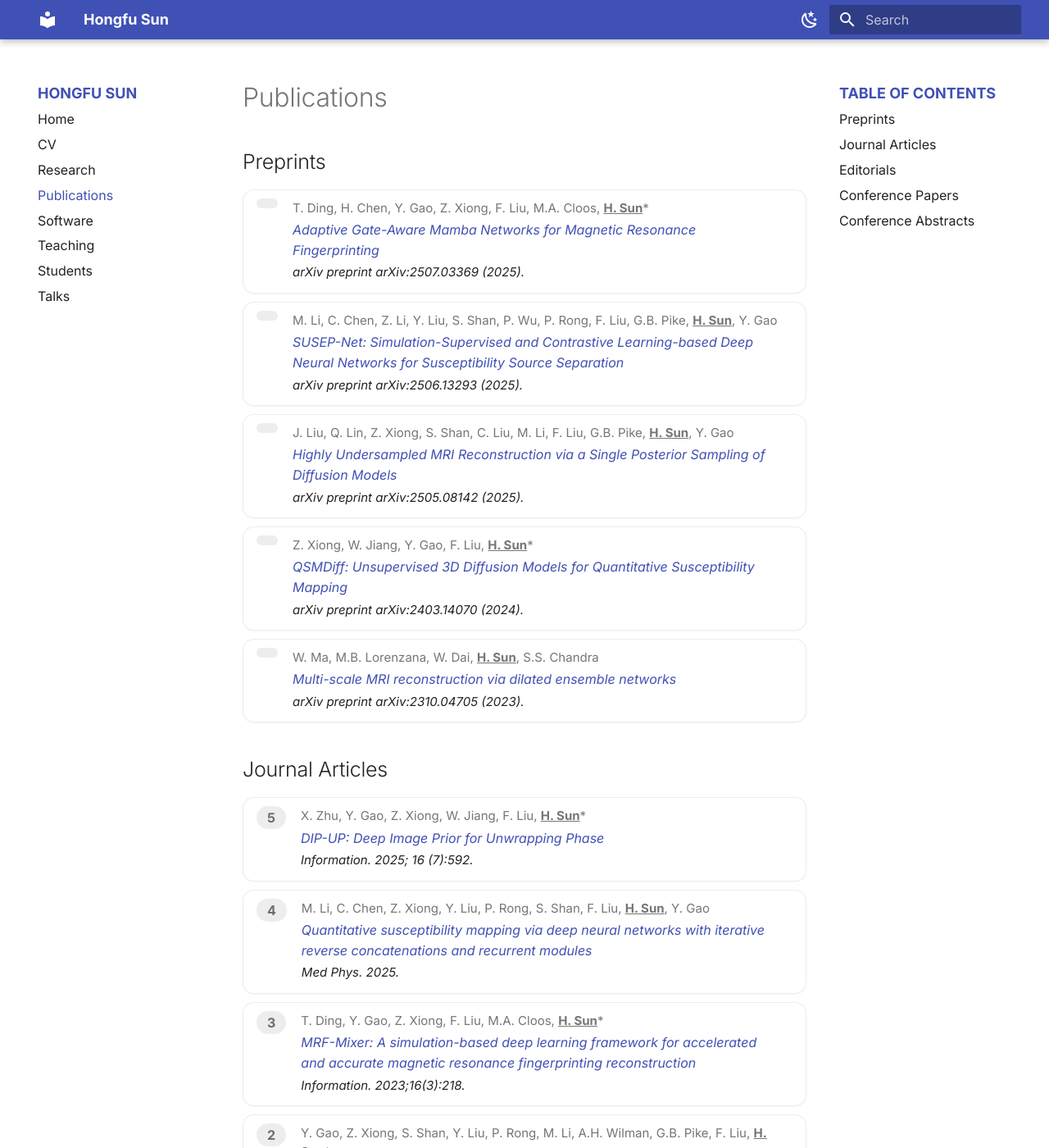
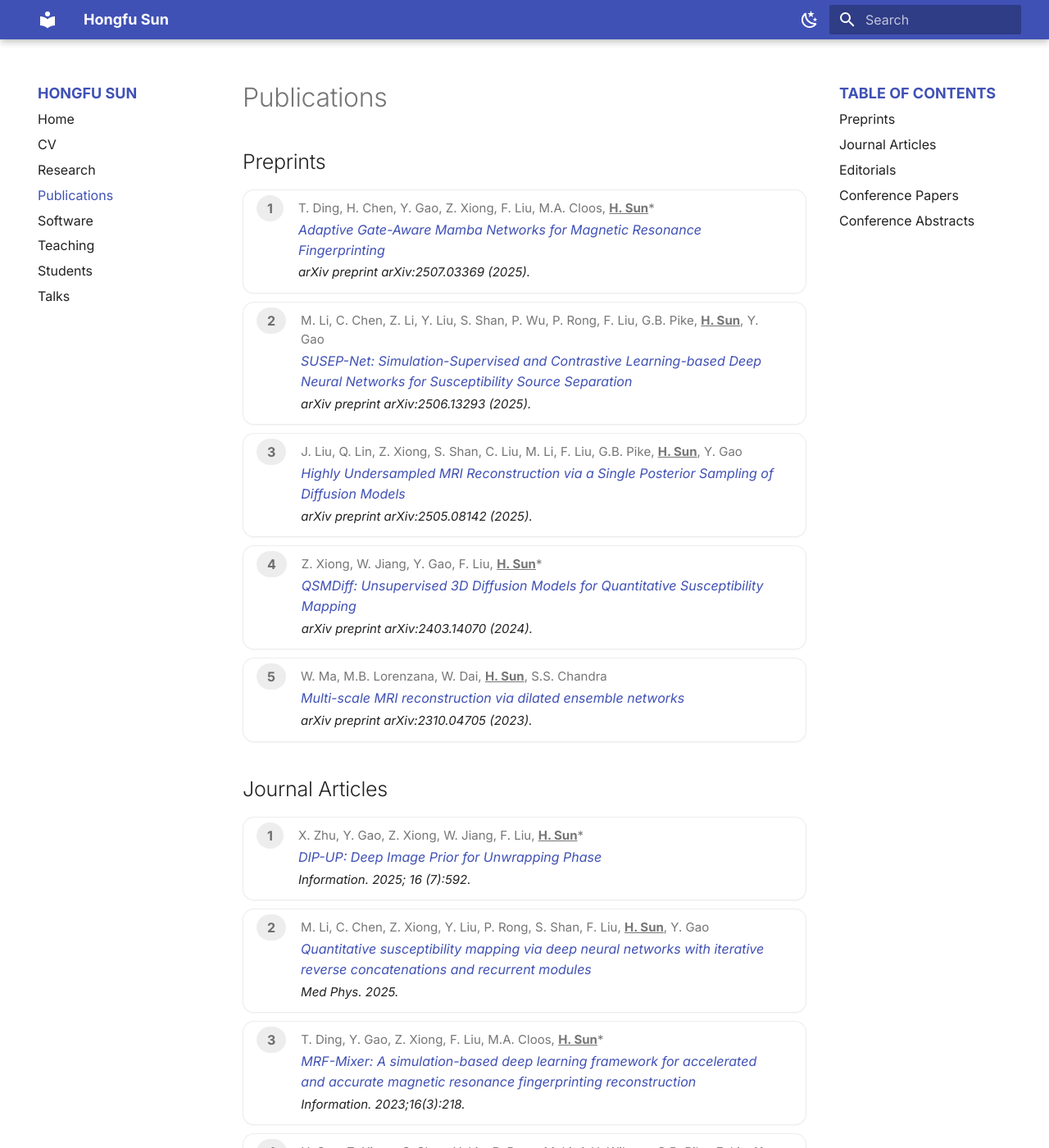
Before and after one commit to sunhongfu/sunhongfu.github.io, an MkDocs documentation site: the page built from docs/publications.md, in a window 1280 px wide and 1400 px high. Shown: the whole window at 82% size. Built offline with MkDocs 1.6.1 and Material for MkDocs 9.7.7, drawn with Linux system fonts in a browser that asks for light colours; some of the changed text lies outside the part shown.

Commit message:
update counter

```diff
--- a/docs/assets/extra.css
+++ b/docs/assets/extra.css
@@ -172,13 +172,15 @@
 @media (min-width: 900px) {
   .cv-list { gap: 0.5rem; }
 }
-
 /* ===== Publications: clean card layout (separated lines) ===== */
 .pub-list {
   display: grid;
   grid-template-columns: 1fr;
   gap: 1rem;
   margin-top: .75rem;
+
+  /* reset numbering counter */
+  counter-reset: pub-counter;
 }
 
 @media (min-width: 900px) {
@@ -197,13 +199,18 @@
   background: var(--md-default-bg-color);
   box-shadow: 0 1px 2px rgba(0,0,0,.04);
   transition: box-shadow .2s ease, transform .05s ease;
+
+  /* increment the counter for each card */
+  counter-increment: pub-counter;
 }
 
 .pub-card:hover {
   box-shadow: 0 6px 18px rgba(0,0,0,.06);
 }
 
-.pub-number, .pub-num {
+/* Automatic numbering */
+.pub-number, .pub-num::before {
+  content: counter(pub-counter);
   align-self: start;
   justify-self: center;
   font-weight: 600;
@@ -273,7 +280,6 @@
   border-radius: 999px;
   white-space: nowrap;
 }
-
 
 /* ===== Software cards ===== */
 .software-list {
--- a/docs/publications.md
+++ b/docs/publications.md
@@ -54,7 +54,7 @@
 
 <div class="pub-list">
 <div class="pub-card">
-  <div class="pub-num">5</div>
+  <div class="pub-num"></div>
   <div class="pub-details">
     <div class="pub-authors">X. Zhu, Y. Gao, Z. Xiong, W. Jiang, F. Liu, <span class="me">H. Sun</span>*</div>
     <div class="pub-title"><a href="https://doi.org/10.3390/info16070592" target="_blank" rel="noopener"><i>DIP-UP: Deep Image Prior for Unwrapping Phase</i></a></div>
@@ -62,7 +62,7 @@
     </div>
 </div>
 <div class="pub-card">
-  <div class="pub-num">4</div>
+  <div class="pub-num"></div>
   <div class="pub-details">
     <div class="pub-authors">M. Li, C. Chen, Z. Xiong, Y. Liu, P. Rong, S. Shan, F. Liu, <span class="me">H. Sun</span>, Y. Gao</div>
     <div class="pub-title"><a href="https://doi.org/10.1002/mp.17747" target="_blank" rel="noopener"><i>Quantitative susceptibility mapping via deep neural networks with iterative reverse concatenations and recurrent modules</i></a></div>
@@ -70,7 +70,7 @@
     </div>
 </div>
 <div class="pub-card">
-  <div class="pub-num">3</div>
+  <div class="pub-num"></div>
   <div class="pub-details">
     <div class="pub-authors">T. Ding, Y. Gao, Z. Xiong, F. Liu, M.A. Cloos, <span class="me">H. Sun</span>*</div>
     <div class="pub-title"><a href="https://doi.org/10.3390/info16030218" target="_blank" rel="noopener"><i>MRF-Mixer: A simulation-based deep learning framework for accelerated and accurate magnetic resonance fingerprinting reconstruction</i></a></div>
@@ -78,7 +78,7 @@
     </div>
 </div>
 <div class="pub-card">
-  <div class="pub-num">2</div>
+  <div class="pub-num"></div>
   <div class="pub-details">
     <div class="pub-authors">Y. Gao, Z. Xiong, S. Shan, Y. Liu, P. Rong, M. Li, A.H. Wilman, G.B. Pike, F. Liu, <span class="me">H. Sun</span>*</div>
     <div class="pub-title"><a href="https://doi.org/10.1016/j.media.2024.103160" target="_blank" rel="noopener"><i>Plug-and-Play Latent Feature Editing for Orientation-Adaptive Quantitative Susceptibility Mapping Neural Networks</i></a></div>
@@ -86,7 +86,7 @@
     </div>
 </div>
 <div class="pub-card">
-  <div class="pub-num">1</div>
+  <div class="pub-num"></div>
   <div class="pub-details">
     <div class="pub-authors">Z. Xiong, Y. Gao, Y. Liu, A. Fazlollahi, P. Nestor, F. Liu, <span class="me">H. Sun</span>*</div>
     <div class="pub-title"><a href="https://doi.org/10.1016/j.neuroimage.2024.120583" target="_blank" rel="noopener"><i>Quantitative Susceptibility Mapping through Model-based Deep Image Prior (MoDIP)</i></a></div>
@@ -94,7 +94,7 @@
     </div>
 </div>
 <div class="pub-card">
-  <div class="pub-num">0</div>
+  <div class="pub-num"></div>
   <div class="pub-details">
     <div class="pub-authors">H. Askari, Y. Latif, <span class="me">H. Sun</span>*</div>
     <div class="pub-title"><a href="https://doi.org/10.1007/s10994-023-06357-2" target="_blank" rel="noopener"><i>MapFlow: Latent Transition Via Normalizing Flow for Unsupervised Domain Adaptation</i></a></div>
@@ -102,7 +102,7 @@
     </div>
 </div>
 <div class="pub-card">
-  <div class="pub-num">9</div>
+  <div class="pub-num"></div>
   <div class="pub-details">
     <div class="pub-authors">Z. Dai, Z. Yang, Z. Li, M. Li, <span class="me">H. Sun</span>, Z. Zhuang, W. Yang, Z. Hu, X. Chen, D. Lin, X. Wu</div>
     <div class="pub-title"><a href="https://doi.org/10.3389/fneur.2023.1148878" target="_blank" rel="noopener"><i>Increased glymphatic system activity in patients with mild traumatic brain injury</i></a></div>
@@ -110,7 +110,7 @@
     </div>
 </div>
 <div class="pub-card">
-  <div class="pub-num">8</div>
+  <div class="pub-num"></div>
   <div class="pub-details">
     <div class="pub-authors">S. Shan, Y. Gao, P.Z.Y. Liu, B. Whelan, <span class="me">H. Sun</span>, B. Dong, F. Liu, D.E.J. Waddington</div>
     <div class="pub-title"><a href="https://doi.org/10.1002/mrm.29684" target="_blank" rel="noopener"><i>Distortion-Corrected Image Reconstruction with Deep Learning on an MRI-Linac</i></a></div>
@@ -118,7 +118,7 @@
     </div>
 </div>
 <div class="pub-card">
-  <div class="pub-num">7</div>
+  <div class="pub-num"></div>
   <div class="pub-details">
     <div class="pub-authors">Z. Xiong, Y. Gao, F. Liu, <span class="me">H. Sun</span>*</div>
     <div class="pub-title"><a href="https://doi.org/10.1016/j.neuroimage.2022.119842" target="_blank" rel="noopener"><i>Affine Transformation Edited and Refined Deep Neural Network for Quantitative Susceptibility Mapping</i></a></div>
@@ -126,7 +126,7 @@
     </div>
 </div>
 <div class="pub-card">
-  <div class="pub-num">6</div>
+  <div class="pub-num"></div>
   <div class="pub-details">
     <div class="pub-authors">N. Nathoo, M. Gee, K. Nelles, J. Burt, <span class="me">H. Sun</span>, P. Seres, A.H. Wilman, C. Beaulieu, F. Ba, R. Camicioli</div>
     <div class="pub-title"><a href="https://doi.org/10.1017/cjn.2022.316" target="_blank" rel="noopener"><i>Quantitative susceptibility mapping changes relate to gait issues in Parkinson’s Disease</i></a></div>
@@ -134,7 +134,7 @@
     </div>
 </div>
 <div class="pub-card">
-  <div class="pub-num">5</div>
+  <div class="pub-num"></div>
   <div class="pub-details">
     <div class="pub-authors">R. Yang, M. Hamilton, <span class="me">H. Sun</span>, K. Rawji, S. Sarkar, R. Mirzaei, G.B. Pike, W. Yong, J.F. Dunn</div>
     <div class="pub-title"><a href="https://doi.org/10.1007/s00262-022-03297-z" target="_blank" rel="noopener"><i>Detecting monocyte trafficking in an animal model of glioblastoma using R2* and quantitative susceptibility mapping</i></a></div>
@@ -142,7 +142,7 @@
     </div>
 </div>
 <div class="pub-card">
-  <div class="pub-num">4</div>
+  <div class="pub-num"></div>
   <div class="pub-details">
     <div class="pub-authors">D. Nakhid, C. McMorris, <span class="me">H. Sun</span>, W.B. Gibbard, C. Tortorelli, C. Lebel</div>
     <div class="pub-title"><a href="https://doi.org/10.1111/acer.14928" target="_blank" rel="noopener"><i>Brain Volume and Magnetic Susceptibility Differences in Children and Adolescents with Prenatal Alcohol Exposure</i></a></div>
@@ -150,7 +150,7 @@
     </div>
 </div>
 <div class="pub-card">
-  <div class="pub-num">3</div>
+  <div class="pub-num"></div>
   <div class="pub-details">
     <div class="pub-authors">A. De, <span class="me">H. Sun</span>, D.J. Emery, K.C. Butcher, A.H. Wilman</div>
     <div class="pub-title"><a href="https://doi.org/10.1016/j.mri.2022.06.010" target="_blank" rel="noopener"><i>Quantitative susceptibility-weighted imaging in presence of strong susceptibility sources: Application to hemorrhage</i></a></div>
@@ -158,7 +158,7 @@
     </div>
 </div>
 <div class="pub-card">
-  <div class="pub-num">2</div>
+  <div class="pub-num"></div>
   <div class="pub-details">
     <div class="pub-authors">Y. Gao, Z. Xiong, A. Fazlollahi, P.J. Nestor, V. Vegh, F. Nasrallah, C. Winter, G.B. Pike, S. Crozier, F. Liu, <span class="me">H. Sun</span>*</div>
     <div class="pub-title"><a href="https://doi.org/10.1016/j.neuroimage.2022.119410" target="_blank" rel="noopener"><i>Instant tissue field and magnetic susceptibility mapping from MRI raw phase using Laplacian enhanced deep neural networks</i></a></div>
@@ -166,7 +166,7 @@
     </div>
 </div>
 <div class="pub-card">
-  <div class="pub-num">1</div>
+  <div class="pub-num"></div>
   <div class="pub-details">
     <div class="pub-authors">X. Zhu, Y. Gao, F. Liu, S. Crozier, <span class="me">H. Sun</span>*</div>
     <div class="pub-title"><a href="https://doi.org/10.1016/j.zemedi.2022.08.001" target="_blank" rel="noopener"><i>BFRnet: A deep learning-based MR background field removal method for QSM of the brain containing significant pathological susceptibility sources</i></a></div>
@@ -174,7 +174,7 @@
     </div>
 </div>
 <div class="pub-card">
-  <div class="pub-num">0</div>
+  <div class="pub-num"></div>
   <div class="pub-details">
     <div class="pub-authors">D. Nakhid, C. McMorris, <span class="me">H. Sun</span>, B. Gibbard, C. Tortorelli, C. Lebel</div>
     <div class="pub-title"><a href="https://doi.org/10.3390/nu14112213" target="_blank" rel="noopener"><i>Brain iron and mental health symptoms in youth with and without prenatal alcohol exposure</i></a></div>
@@ -182,7 +182,7 @@
     </div>
 </div>
 <div class="pub-card">
-  <div class="pub-num">9</div>
+  <div class="pub-num"></div>
   <div class="pub-details">
     <div class="pub-authors">Z. Yang, D. Lin, X. Chen, J. Qiu, S. Li, R. Huang, Z. Yang, <span class="me">H. Sun</span>, Y. Liao, J. Xiao, Y.Y. Tang, X. Chen, S. Zhang, Z. Dai</div>
     <div class="pub-title"><a href="https://doi.org/10.3389/fmicb.2022.847836" target="_blank" rel="noopener"><i>Distinguishing COVID-19 from influenza pneumonia in the early stage through CT imaging and clinical features</i></a></div>
@@ -190,7 +190,7 @@
     </div>
 </div>
 <div class="pub-card">
-  <div class="pub-num">8</div>
+  <div class="pub-num"></div>
   <div class="pub-details">
     <div class="pub-authors">Y. Gao, M. Cloos, F. Liu, S. Crozier, G.B. Pike, <span class="me">H. Sun</span>*</div>
     <div class="pub-title"><a href="https://doi.org/10.1016/j.neuroimage.2021.118404" target="_blank" rel="noopener"><i>Accelerating quantitative susceptibility and R2* mapping using incoherent undersampling and deep neural network reconstruction</i></a></div>
@@ -198,7 +198,7 @@
     </div>
 </div>
 <div class="pub-card">
-  <div class="pub-num">7</div>
+  <div class="pub-num"></div>
   <div class="pub-details">
     <div class="pub-authors">X. Zhu, Y. Gao, F. Liu, S. Crozier, <span class="me">H. Sun</span>*</div>
     <div class="pub-title"><a href="https://doi.org/10.1016/j.zemedi.2021.06.004" target="_blank" rel="noopener"><i>Deep grey matter quantitative susceptibility mapping from small spatial coverages using deep learning</i></a></div>
@@ -206,7 +206,7 @@
     </div>
 </div>
 <div class="pub-card">
-  <div class="pub-num">6</div>
+  <div class="pub-num"></div>
   <div class="pub-details">
     <div class="pub-authors">Z. Yang, X. Chen, R. Huang, S. Li, D. Lin, Z. Yang, <span class="me">H. Sun</span>, G. Liu, J. Qiu, Y. Tang, J. Xiao, Y. Liao, X. Wu, R. Wu, X. Chen, Z. Dai</div>
     <div class="pub-title"><a href="https://doi.org/10.1186/s12879-020-05751-8" target="_blank" rel="noopener"><i>Atypical presentations of coronavirus disease 2019 (COVID-19) from onset to readmission</i></a></div>
@@ -214,7 +214,7 @@
     </div>
 </div>
 <div class="pub-card">
-  <div class="pub-num">5</div>
+  <div class="pub-num"></div>
   <div class="pub-details">
     <div class="pub-authors">X. Liu, J. Wang, <span class="me">H. Sun</span>, S.S.Chandra, S. Croziera, F. Liu</div>
     <div class="pub-title"><a href="https://doi.org/10.1016/j.mri.2020.12.019" target="_blank" rel="noopener"><i>On the regularization of feature fusion and mapping for fast MR multi-contrast imaging via iterative networks</i></a></div>
@@ -222,7 +222,7 @@
     </div>
 </div>
 <div class="pub-card">
-  <div class="pub-num">4</div>
+  <div class="pub-num"></div>
   <div class="pub-details">
     <div class="pub-authors">Y. Gao, X. Zhu, B.A. Moffat, R. Glarin, A.H. Wilman, G.B. Pike, S. Crozier, F. Liu, <span class="me">H. Sun</span>*</div>
     <div class="pub-title"><a href="https://doi.org/10.1002/nbm.4461" target="_blank" rel="noopener"><i>xQSM: Quantitative Susceptibility Mapping with Octave Convolutional and Noise Regularized Neural Networks</i></a></div>
@@ -230,7 +230,7 @@
     </div>
 </div>
 <div class="pub-card">
-  <div class="pub-num">3</div>
+  <div class="pub-num"></div>
   <div class="pub-details">
     <div class="pub-authors">Z. Dai, S. Kalra, D. Mah, P. Seres, <span class="me">H. Sun</span>, R. Wu, A.H. Wilman</div>
     <div class="pub-title"><a href="https://doi.org/10.1007/s00330-020-07243-4" target="_blank" rel="noopener"><i>Amide signal intensities may be reduced in the motor cortex and the corticospinal tract of ALS patients</i></a></div>
@@ -238,7 +238,7 @@
     </div>
 </div>
 <div class="pub-card">
-  <div class="pub-num">2</div>
+  <div class="pub-num"></div>
   <div class="pub-details">
     <div class="pub-authors">M.E. MacDonald, R.J. Williams, D. Rajashekar, R.B. Stafford, A. Hanganu, <span class="me">H. Sun</span>, A.J.L. Berman, C.R. McCreary, R. Frayne, N.D. Forkert, G.B. Pike</div>
     <div class="pub-title"><a href="https://doi.org/10.1016/j.neurobiolaging.2020.06.019" target="_blank" rel="noopener"><i>Age-related differences in cerebral blood flow and cortical thickness with an application to age prediction</i></a></div>
@@ -246,7 +246,7 @@
     </div>
 </div>
 <div class="pub-card">
-  <div class="pub-num">1</div>
+  <div class="pub-num"></div>
   <div class="pub-details">
     <div class="pub-authors">Y. Ma, E.L. Mazerolle, J. Cho, <span class="me">H. Sun</span>, Y. Wang, G.B. Pike</div>
     <div class="pub-title"><a href="https://doi.org/10.1002/mrm.28390" target="_blank" rel="noopener"><i>Quantification of brain oxygen extraction fraction using QSM and a hyperoxic challenge</i></a></div>
@@ -254,7 +254,7 @@
     </div>
 </div>
 <div class="pub-card">
-  <div class="pub-num">0</div>
+  <div class="pub-num"></div>
   <div class="pub-details">
     <div class="pub-authors">X. Chen, Y. Tang, Y. Mo, S. Li, D. Lin, Z. Yang, Z. Yang, <span class="me">H. Sun</span>, J. Qiu, Y. Liao, J. Xiao, X. Chen, X. Wu, R. Wu, Z. Dai</div>
     <div class="pub-title"><a href="https://doi.org/10.1007/s00330-020-06829-2" target="_blank" rel="noopener"><i>A diagnostic model for coronavirus disease 2019 (COVID-19) based on radiological semantic and clinical features: a multi-center study</i></a></div>
@@ -263,7 +263,7 @@
 </div>
 
 <div class="pub-card">
-  <div class="pub-num">9</div>
+  <div class="pub-num"></div>
   <div class="pub-details">
     <div class="pub-authors">N. Naji, <span class="me">H. Sun</span>, A.H. Wilman</div>
     <div class="pub-title"><a href="https://doi.org/10.1002/mrm.28226" target="_blank" rel="noopener"><i>On the value of QSM from MPRAGE for segmenting and quantifying iron-rich deep gray matter</i></a></div>
@@ -271,7 +271,7 @@
     </div>
 </div>
 <div class="pub-card">
-  <div class="pub-num">8</div>
+  <div class="pub-num"></div>
   <div class="pub-details">
     <div class="pub-authors"><span class="me">H. Sun</span>, J.O. Cleary, R. Glarin, S.C. Kolbe, R.J. Ordidge, B.A. Moffat, G.B. Pike</div>
     <div class="pub-title"><a href="https://doi.org/10.1002/mrm.27975" target="_blank" rel="noopener"><i>Extracting more for less: Multi-echo MP2RAGE for simultaneous T1-weighted imaging, T1 mapping, R2* mapping, SWI, and QSM from a single acquisition</i></a></div>
@@ -279,7 +279,7 @@
     </div>
 </div>
 <div class="pub-card">
-  <div class="pub-num">7</div>
+  <div class="pub-num"></div>
   <div class="pub-details">
     <div class="pub-authors">Y. Ma, <span class="me">H. Sun</span>, J. Cho, E.L. Mazerolle, Y. Wang, G.B. Pike</div>
     <div class="pub-title"><a href="https://doi.org/10.1002/mrm.27907" target="_blank" rel="noopener"><i>Cerebral OEF quantification: A comparison study between quantitative susceptibility mapping and dual-gas calibrated BOLD imaging</i></a></div>
@@ -287,7 +287,7 @@
     </div>
 </div>
 <div class="pub-card">
-  <div class="pub-num">6</div>
+  <div class="pub-num"></div>
   <div class="pub-details">
     <div class="pub-authors">A. De, <span class="me">H. Sun</span>, D.J. Emery, K.C. Butcher, A.H. Wilman</div>
     <div class="pub-title"><a href="https://doi.org/10.1002/jmri.26850" target="_blank" rel="noopener"><i>Rapid quantitative susceptibility mapping of intracerebral hemorrhage</i></a></div>
@@ -295,7 +295,7 @@
     </div>
 </div>
 <div class="pub-card">
-  <div class="pub-num">5</div>
+  <div class="pub-num"></div>
   <div class="pub-details">
     <div class="pub-authors">A.M. Elkady, D. Cobzas, <span class="me">H. Sun</span>, P. Seres, G. Blevins, A.H. Wilman</div>
     <div class="pub-title"><a href="https://doi.org/10.1016/j.msard.2019.05.028" target="_blank" rel="noopener"><i>Five Year Iron Changes in Relapsing-Remitting Multiple Sclerosis Deep Gray Matter Compared to Healthy Controls</i></a></div>
@@ -303,7 +303,7 @@
     </div>
 </div>
 <div class="pub-card">
-  <div class="pub-num">4</div>
+  <div class="pub-num"></div>
   <div class="pub-details">
     <div class="pub-authors">A.J. Walsh, <span class="me">H. Sun</span>, D.J. Emery, A.H. Wilman</div>
     <div class="pub-title"><a href="https://doi.org/10.3174/ajnr.A5677" target="_blank" rel="noopener"><i>Hematocrit Measurement with R2* and Quantitative Susceptibility Mapping in Postmortem Brain</i></a></div>
@@ -311,7 +311,7 @@
     </div>
 </div>
 <div class="pub-card">
-  <div class="pub-num">3</div>
+  <div class="pub-num"></div>
   <div class="pub-details">
     <div class="pub-authors"><span class="me">H. Sun</span>, Y. Ma, M.E. MacDonald, G.B. Pike</div>
     <div class="pub-title"><a href="https://doi.org/10.1016/j.neuroimage.2018.06.036" target="_blank" rel="noopener"><i>Whole Head Quantitative Susceptibility Mapping Using a Least-norm Direct Dipole Inversion Method</i></a></div>
@@ -319,7 +319,7 @@
     </div>
 </div>
 <div class="pub-card">
-  <div class="pub-num">2</div>
+  <div class="pub-num"></div>
   <div class="pub-details">
     <div class="pub-authors"><span class="me">H. Sun</span>, A. Klahr, M. Kate, L.C. Gioia, D.J. Emery, K. Butcher, A.H. Wilman</div>
     <div class="pub-title"><a href="https://doi.org/10.1148/radiol.2018171918" target="_blank" rel="noopener"><i>Quantitative Susceptibility Mapping for Following of Intracranial Hemorrhage</i></a></div>
@@ -327,7 +327,7 @@
     </div>
 </div>
 <div class="pub-card">
-  <div class="pub-num">1</div>
+  <div class="pub-num"></div>
   <div class="pub-details">
     <div class="pub-authors">A.M. Elkady, D. Cobzas, <span class="me">H. Sun</span>, G. Blevins, A.H. Wilman</div>
     <div class="pub-title"><a href="https://doi.org/10.1002/jmri.26004" target="_blank" rel="noopener"><i>Discriminative Analysis of Regional Evolution of Iron and Myelin/Calcium in Deep Gray Matter of Relapsing-Remitting Multiple Sclerosis and Healthy Subjects</i></a></div>
@@ -335,7 +335,7 @@
     </div>
 </div>
 <div class="pub-card">
-  <div class="pub-num">0</div>
+  <div class="pub-num"></div>
   <div class="pub-details">
     <div class="pub-authors">J. Kmech, E. Fujiwara, D. Cobzas, <span class="me">H. Sun</span>, P. Seres, G. Blevins, A.H. Wilman</div>
     <div class="pub-title"><a href="https://doi.org/10.3174/ajnr.A5109" target="_blank" rel="noopener"><i>Cognitive Implications of Deep Gray Matter Iron in Multiple Sclerosis</i></a></div>
```
